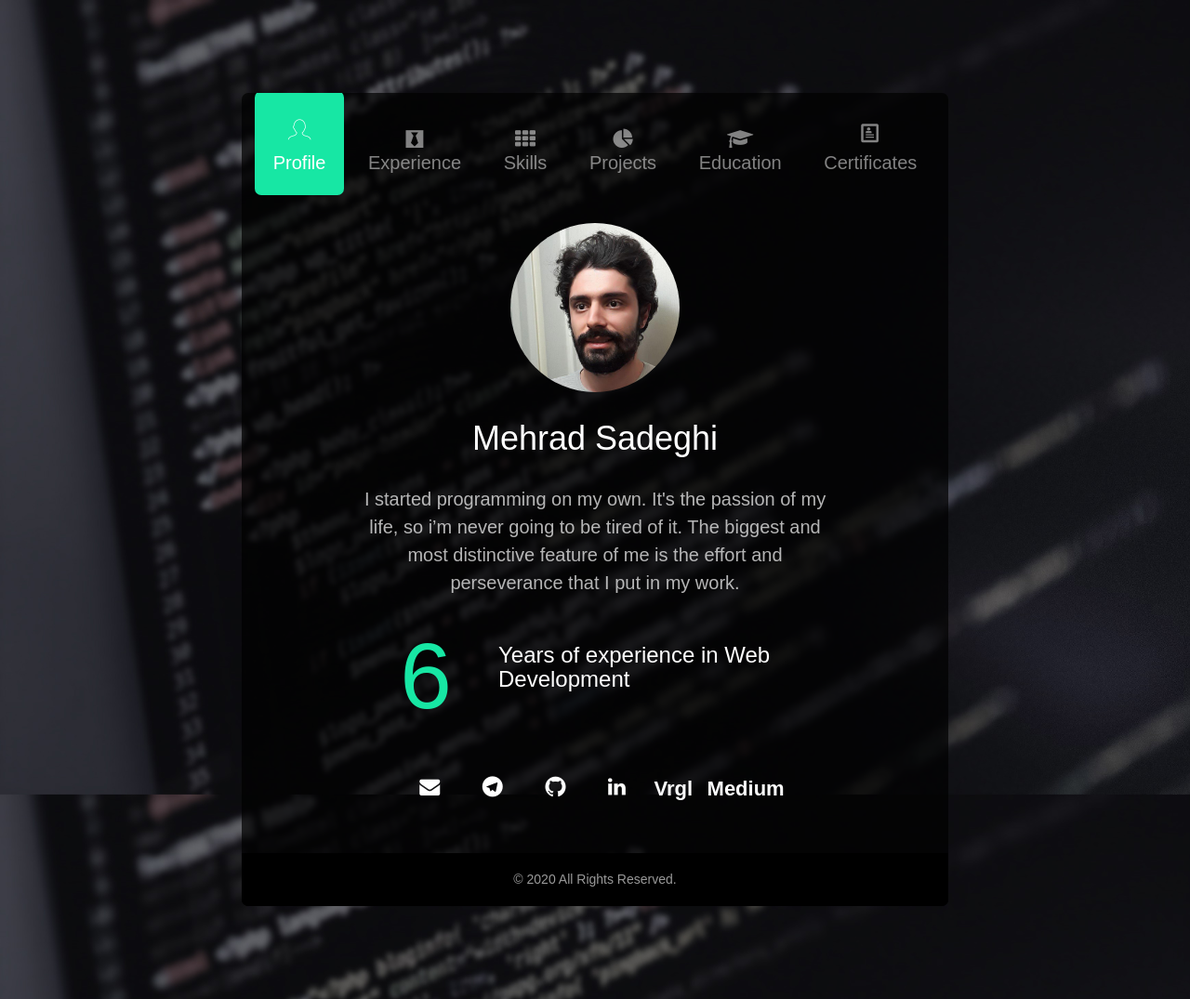
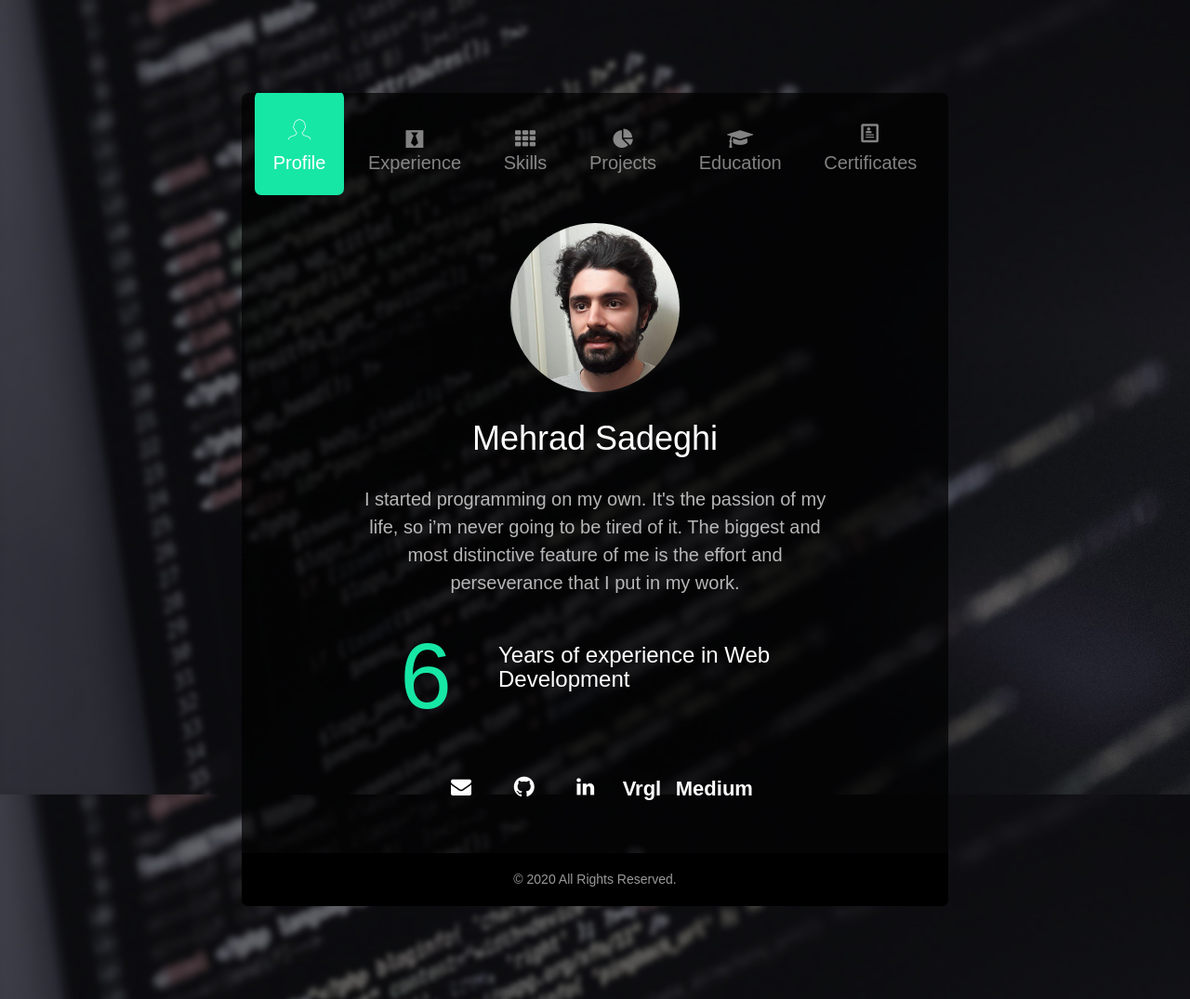
Before and after one commit to mehradsadeghi/mehradsadeghi.github.io, a plain HTML site: page index.html in a window 1280 px wide. Shown: the whole page at 93% size. Drawn offline with Linux system fonts and the light colour scheme; files whose address does not match are found by name.

Commit message:
Update index.html

```diff
--- a/index.html
+++ b/index.html
@@ -87,7 +87,6 @@
 					<br><br>
 					<ul class="fh5co-social">
 						<li><a href="mailto:mehrad177@gmail.com"><i class="icon-envelope"></i></a></li>
-						<li><a href="https://t.me/mehrad177" target="_blank"><i class="icon2-telegram"></i></a></li>
 						<li><a href="https://github.com/mehradsadeghi" target="_blank"><i class="icon2-github"></i></a></li>
 						<li><a href="https://linkedin.com/in/mehradsadeghi" target="_blank"><i class="icon-linkedin"></i></a></li>
 						<li><a class="virgool" href="https://virgool.io/@mehrad" target="_blank">Vrgl</a></li>
```
